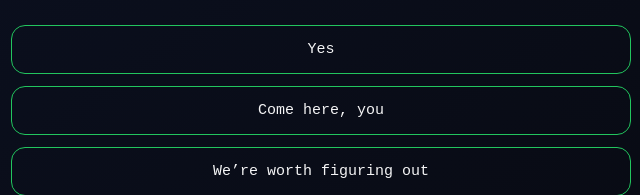
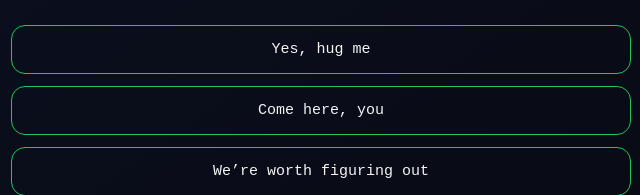
Before and after one commit to atandahalima123-a11y/system-check, a plain HTML site: page index.html in a window 1280 px wide. Shown: the part 353-548 px from the top of the page, 319-959 px from the left. Drawn offline with Linux system fonts and the light colour scheme.

Commit message:
Add relationship system check website

```diff
--- a/index.html
+++ b/index.html
@@ -125,7 +125,7 @@ I think you already know the answer, but just in case the system needs confirmat
 </p>
 
 <div class="buttons">
-<button onclick="showProcessing()">Yes</button>
+<button onclick="showProcessing()">Yes, hug me</button>
 <button onclick="showProcessing()">Come here, you</button>
 <button onclick="showProcessing()">We’re worth figuring out</button>
 <button onclick="showProcessing()">We can find our way back</button>
```
